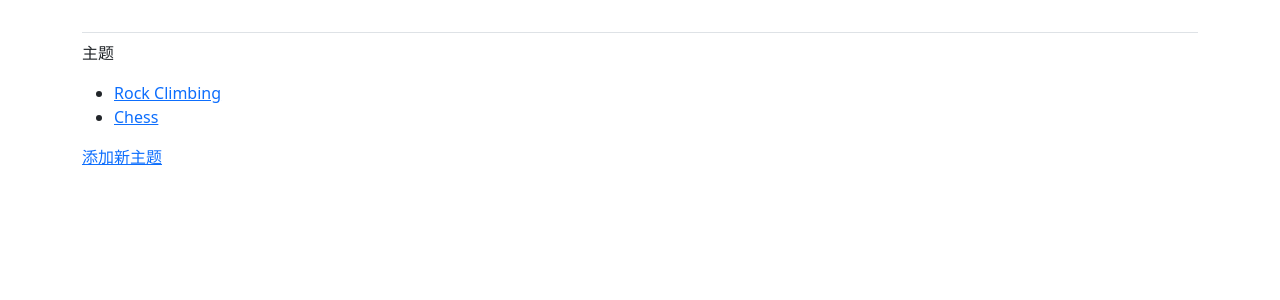
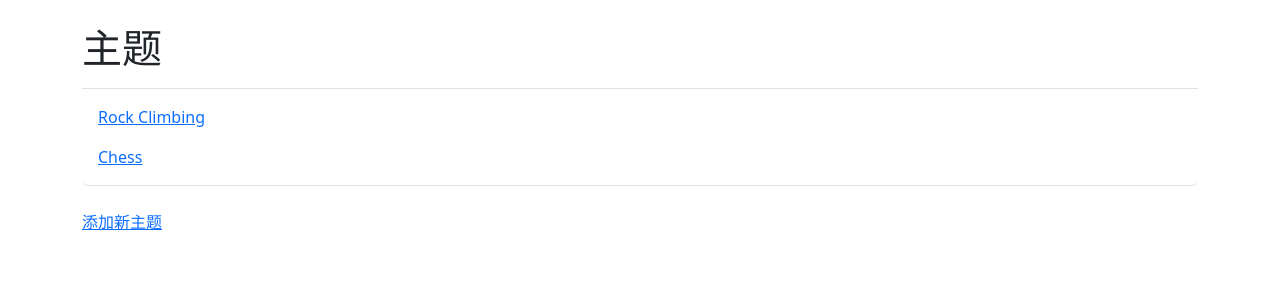
Before and after one commit to Yanxinle1123/ll_project, a Django app: page /topics/ in a window 1280 px wide. Shown: the part 58-358 px from the top of the page. Run offline with Django 5.2, Linux system fonts and the light colour scheme; a user stored in the database is signed in; data comes from the database, SQL or seed files in the repository; both versions use the stored data as it was after the commit; some libraries are stand-ins or nearby versions.

Commit message:
更新: 设置topics的样式

```diff
--- a/learning_logs/templates/learning_logs/topic.html
+++ b/learning_logs/templates/learning_logs/topic.html
@@ -1,4 +1,8 @@
 {% extends 'learning_logs/base.html' %}
+
+{% block page_header %}
+    <h1>{{ topic.text }}</h1>
+{% endblock page_header %}
 
 {% block content %}
     <p>主题: {{ topic.text }}</p>
--- a/learning_logs/templates/learning_logs/topics.html
+++ b/learning_logs/templates/learning_logs/topics.html
@@ -1,14 +1,17 @@
 {% extends 'learning_logs/base.html' %}
 
+{% block page_header %}
+    <h1>主题</h1>
+{% endblock page_header %}
+
 {% block content %}
-    <p>主题</p>
-    <ul>
+    <ul class="list-group border-bottom pb-2 mb-4">
         {% for topic in topics %}
-            <li>
+            <li class="list-group-item border-0">
                 <a href="{% url 'learning_logs:topic' topic.id %}">{{ topic.text }}</a>
             </li>
         {% empty %}
-            <li>尚未添加任何主题</li>
+            <li class="list-group-item border-0">尚未添加任何主题</li>
         {% endfor %}
     </ul>
     <a href="{% url 'learning_logs:new_topic' %}">添加新主题</a>
```
Also changed, not shown: db.sqlite3.
